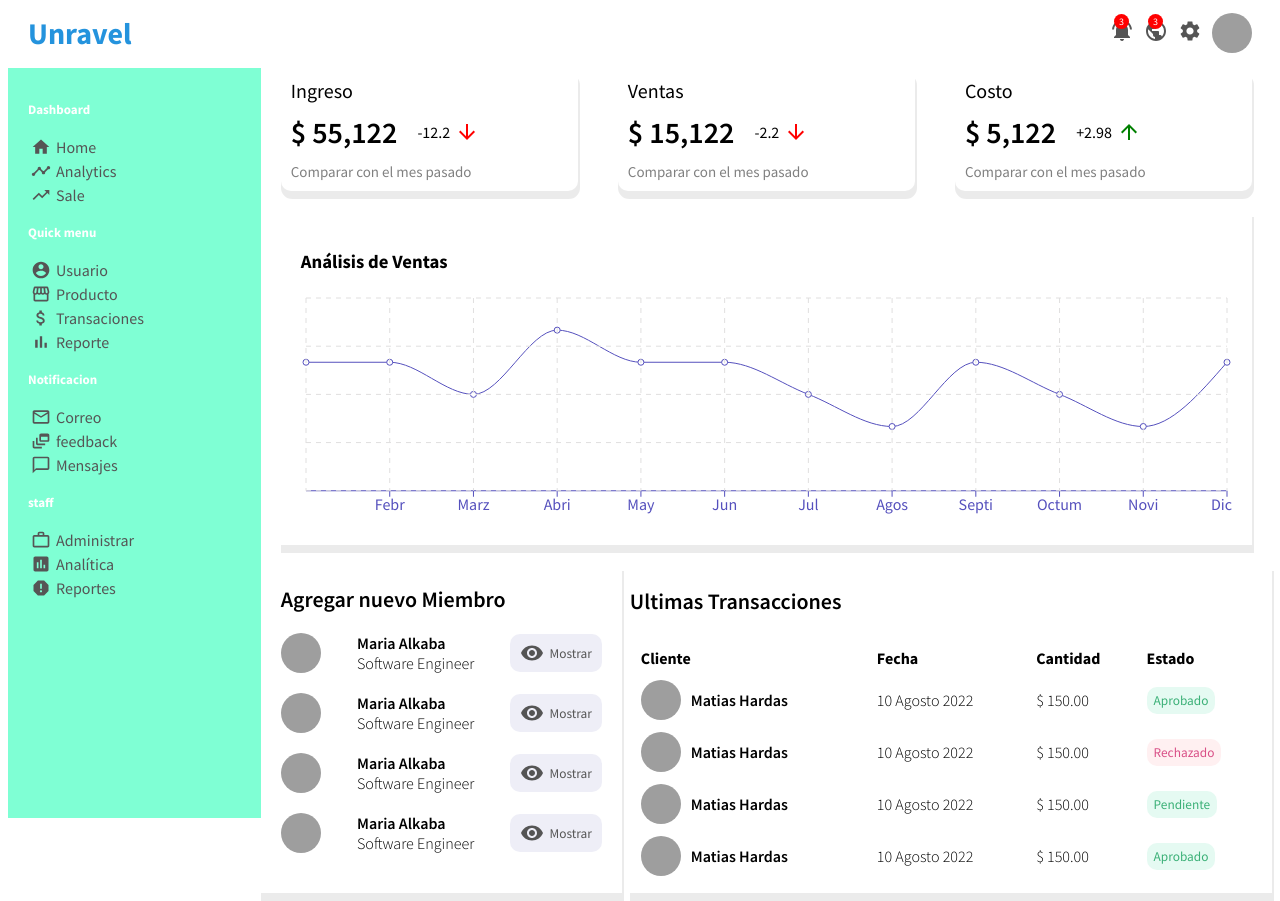
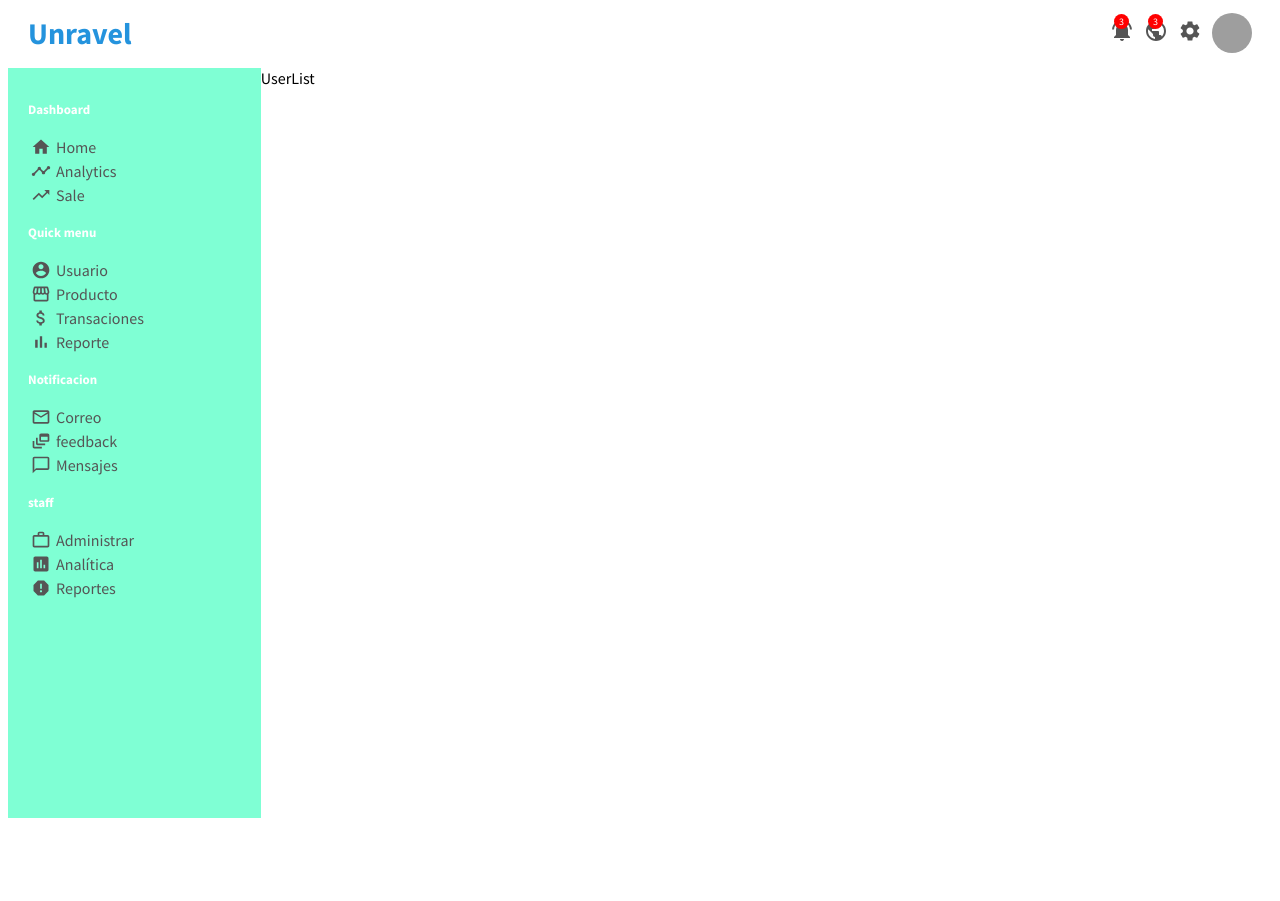
Before and after one commit to Diiegohdez/dashboard, a React (Create React App) app: page /Usuario in a window 1280 px wide. After the commit the page ends 826 px from the top, so only its background shows below. Built offline with nearby package versions, Linux system fonts and the light colour scheme; grey boxes are pictures that could not be loaded.

Commit message:
Inplementacion del enrutado

```diff
--- a/package.json
+++ b/package.json
@@ -10,6 +10,7 @@
     "@testing-library/user-event": "^13.5.0",
     "react": "^17.0.2",
     "react-dom": "^17.0.2",
+    "react-router-dom": "^6.3.0",
     "react-scripts": "5.0.0",
     "recharts": "^2.1.9",
     "web-vitals": "^2.1.4"
--- a/src/App.js
+++ b/src/App.js
@@ -1,21 +1,26 @@
 import Sidebar from "./Components/sidebar/Sidebar";
 import Topbar from "./Components/Topbar/Topbar";
 import  Home from "./pages/home/home";
+import UserList from "./pages/UserList/UserList"
 import "./App.css"
-
+import {BrowserRouter as Router, Routes, Route} from "react-router-dom"
 
 
 function App() {
   return (
-    <div className="App">
+    <Router>
       <Topbar/>
       <div className="container">
         <Sidebar/>
-        <Home/>
+        <Routes>
+          <Route path="/" element={<Home/>}/>
+          <Route path="/Usuario" element={<UserList/>}/>
+        </Routes>
+
 
       </div>
 
-    </div>
+    </Router>
   );
 }
 
--- /dev/null
+++ b/src/pages/UserList/UserList.jsx
@@ -0,0 +1,10 @@
+import React from 'react'
+import "./userList.css"
+
+export default function UserList() {
+  return (
+    <div className="Userlist">
+        UserList
+    </div>
+  )
+}
--- /dev/null
+++ b/src/pages/UserList/userList.css
@@ -0,0 +1,3 @@
+.Userlist{
+    flex: 4;
+}
```
Also changed, not shown: 1 other file (tests, documents, lock files or other folders).
